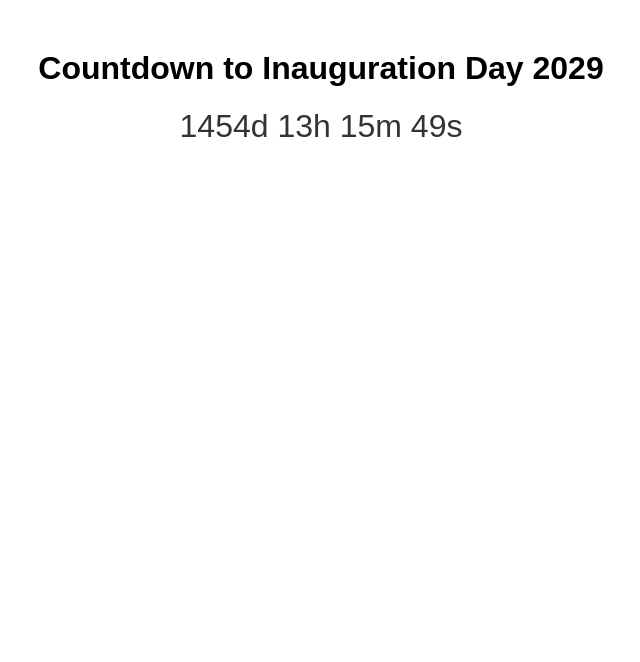
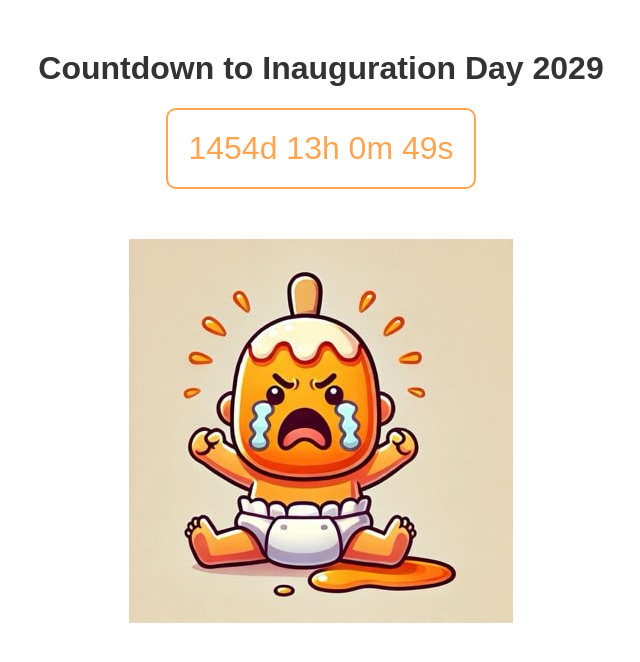
Before and after one commit to hsauers/DonDaysLeft, a plain HTML site: page index.html in a window 1280 px wide. Shown: the whole page, without its empty margins (319-959 px from the left). Drawn offline with Linux system fonts and the light colour scheme.

Commit message:
Update index.html

```diff
--- a/index.html
+++ b/index.html
@@ -2,22 +2,35 @@
 <html lang="en">
 <head>
     <meta charset="UTF-8">
+    <meta name="viewport" content="width=device-width, initial-scale=1.0">
     <title>Countdown to Inauguration Day 2029</title>
     <style>
         body {
             font-family: Arial, sans-serif;
             text-align: center;
             margin-top: 50px;
+            color: #333;
         }
         #countdown {
             font-size: 2em;
-            color: #333;
+            color: #FFA552; /* Creamsicle orange */
+            border: 2px solid #FFA552;
+            padding: 20px;
+            display: inline-block;
+            border-radius: 10px;
+            margin-bottom: 20px;
+        }
+        #main-image {
+            margin-top: 30px;
         }
     </style>
 </head>
 <body>
     <h1>Countdown to Inauguration Day 2029</h1>
     <div id="countdown"></div>
+    <div id="main-image">
+        <img src="img/orange-creamsicle-baby-1.jpg" alt="orange creamsicle baby" style="max-width: 100%; height: auto;">
+    </div>
 
     <script>
         // Set the date of the next Inauguration Day
@@ -34,7 +47,7 @@
             // Calculate days, hours, minutes, and seconds
             const days = Math.floor(timeDifference / (1000 * 60 * 60 * 24));
             const hours = Math.floor((timeDifference % (1000 * 60 * 60 * 24)) / (1000 * 60 * 60));
-            const minutes = Math.floor((timeDifference % (1000 * 60 * 60)) / (1000 * 60));
+            const minutes = Math.floor((timeDifference % (1000 * 60)) / (1000 * 60));
             const seconds = Math.floor((timeDifference % (1000 * 60)) / 1000);
 
             // Display the result
```
